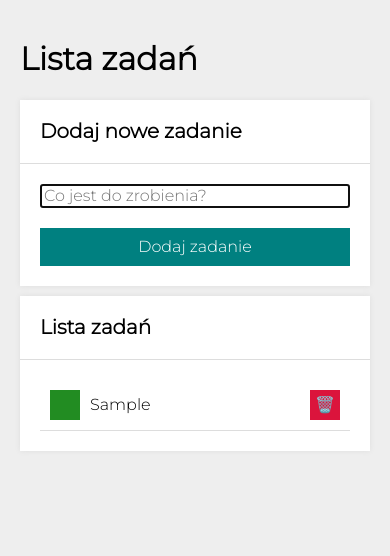
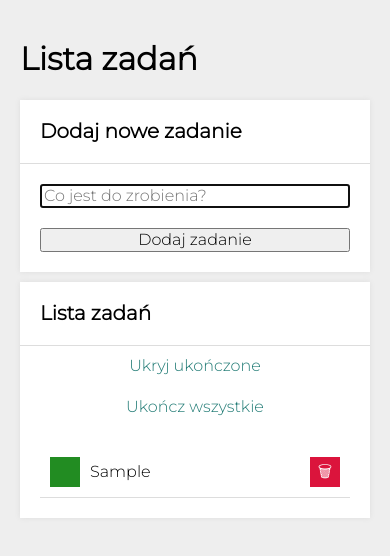
Before and after one commit to switaczaleksandra/to-do-list, a plain HTML site: page index.html in a window 390 px wide. Both pictures are taken after typing "Sample" into the empty fields and a click on the button "Dodaj zadanie". Drawn offline with nearby package versions, Linux system fonts and the light colour scheme.

Commit message:
immutability edit

```diff
--- /dev/null
+++ b/css/buttons.css
@@ -0,0 +1,33 @@
+.buttons {
+    margin: auto 0;
+    display: flex;
+    flex-wrap: wrap;
+}
+
+.buttons__button {
+    background-color: transparent;
+    color: #217b75;
+    border: none;
+    transition: color 0.3s;
+    cursor: pointer;
+}
+
+@media (max-width: 767px) {
+    .buttons__button {
+        flex-basis: 100%;
+        margin: 10px;
+    }
+}
+
+.buttons__button:hover {
+    color: #4daca6;
+}
+
+.buttons__button:active {
+    color: #53d4cb;
+}
+
+.buttons__button:disabled {
+    color: #ccc;
+    cursor: : not-allowed;
+}
--- a/css/form.css
+++ b/css/form.css
@@ -1,31 +1,32 @@
 .form {
     display: grid;
+    grid-gap: 20px;
     grid-template-columns: 1fr auto;
-    grid-gap: 20px;
+
 }
 
-@media(max-width: 767px) {
+@media (max-width: 767px) {
     .form {
         grid-template-columns: 1fr;
     }
 }
 
-.form__input {
-    padding: 10px;
-    border: 1px solid #ddd
+.form_newTask {
+    border: 1px #607D8B;
+    height: 35px;
+    width: 100%;
 }
 
-.form__button {
-    padding: 10px;
-    background: hsl(180, 100%, 25%);
+.form_button {
+    background-color: teal;
     color: white;
-    border: none
+    border: none;
+    transition: 1s;
+    cursor: pointer;
+
 }
 
-.form__button:hover {
-    background: hsl(180, 100%, 30%);
+.form_button:hover {
+    background: rgba(0, 128, 128, 0.952);
+    transform: scale(1.5);
 }
-
-.form__button:active {
-    background: hsl(180, 100%, 35%);
-}
--- a/css/section.css
+++ b/css/section.css
@@ -9,6 +9,23 @@
     padding: 20px;
     margin: 0;
     border-bottom: 1px solid #ddd;
+    display: grid;
+    grid-template-columns: auto auto;
+    grid-gap: 20px;
+    justify-content: space-between;
+    align-items: center;
+    padding: 20px;
+}
+
+@media(max-width: 767px) {
+    .section__header {
+        grid-template-columns: 1fr;
+    }
+}
+
+.section__title {
+    font-size: 20px;
+    margin: 0;
 }
 
 .section__body {
--- a/css/tasks.css
+++ b/css/tasks.css
@@ -13,6 +13,10 @@
     border-bottom: 1px solid #ddd;
 }
 
+.tasks__item--hidden {
+    display: none;
+}
+
 .tasks__content--done {
     text-decoration: line-through;
 }
@@ -23,6 +27,7 @@
     width: 30px;
     height: 30px;
     padding: 0;
+    transition: background 0.3s;
 }
 
 .tasks__button--toggleDone {
--- a/index.html
+++ b/index.html
@@ -11,6 +11,7 @@
   <link href="css/section.css" rel="stylesheet">
   <link href="css/form.css" rel="stylesheet">
   <link href="css/tasks.css" rel="stylesheet">
+  <link href="css/buttons.css" rel="stylesheet">
   <link rel="stylesheet" href="https://cdnjs.cloudflare.com/ajax/libs/normalize/8.0.1/normalize.css"
     integrity="sha512-oHDEc8Xed4hiW6CxD7qjbnI+B07vDdX7hEPTvn9pSZO1bcRqHp8mj9pyr+8RVC2GmtEfI2Bi9Ke9Ass0as+zpg=="
     crossorigin="anonymous" referrerpolicy="no-referrer" />
@@ -35,6 +36,8 @@
     </section>
     <section class="section">
       <h2 class="section__header">Lista zadań</h2>
+      <div class="buttons js-buttons">
+      </div>
       <div class="section__body">
         <ul class="tasks js-tasks"></ul>
       </div>
--- a/js/script.js
+++ b/js/script.js
@@ -1,18 +1,50 @@
 {
-    const tasks = [];
+    let tasks = [];
+    let hideDoneTasks = false;
 
     const removeTask = (taskIndex) => {
-        tasks.splice(taskIndex, 1);
+        tasks = [
+            ...tasks.slice(0, taskIndex),
+            ...tasks.slice(taskIndex + 1),
+        ];
+
         render();
     };
 
     const toggleTaskDone = (taskIndex) => {
-        tasks[taskIndex].done = !tasks[taskIndex].done;
+        tasks = [
+            ...tasks.slice(0, taskIndex),
+            {
+                ...tasks[taskIndex],
+                done: !tasks[taskIndex].done,
+            },
+            ...tasks.slice(taskIndex + 1),
+        ];
+
         render();
     };
 
     const addNewTask = (newTaskContent) => {
-        tasks.push({ content: newTaskContent });
+        tasks = [
+            ...tasks,
+            { content: newTaskContent },
+        ];
+
+        render();
+    };
+
+    const toggleHideDoneTasks = () => {
+        hideDoneTasks = !hideDoneTasks;
+
+        render();
+    };
+
+    const markAllTasksDone = () => {
+        tasks = tasks.map((task) => ({
+            ...task,
+            done: true,
+        }));
+
         render();
     };
 
@@ -36,31 +68,69 @@
         });
     };
 
-    const render = () => {
-        let tasksListHTMLContent = "";
+    const renderTasks = () => {
+        const taskToHTML = task => `
+            <li class="
+                tasks__item${task.done && hideDoneTasks ? " tasks__item--hidden" : ""} js-tasks
+            ">
+                <button class="tasks__button tasks__button--toggleDone js-toggleDone">
+                    ${task.done ? "✓" : ""}
+                </button>
+                <span class="tasks__content${task.done ? " tasks__content--done" : ""}">
+                    ${task.content}
+                </span>
+                <button class="tasks__button tasks__button--remove js-remove">
+                🗑
+                </button>
+            </li >
+    `
+        const tasksElement = document.querySelector(".js-tasks");
+        tasksElement.innerHTML = tasks.map(taskToHTML).join("");
+    };
 
-        for (const task of tasks) {
-            tasksListHTMLContent += `
-        <li
-        class="tasks__item js-task">
+    const renderButtons = () => {
+        const buttonsElement = document.querySelector(".js-buttons");
 
-        <button class="tasks__button tasks__button--toggleDone js-toggleDone">
-        ${task.done ? "✔️" : ""}
-        </button>
-
-        <span class="tasks__content${task.done ? " tasks__content--done" : ""}">${task.content}
-        </span>
-        <button class="tasks__button tasks__button--remove js-remove">
-        🗑️
-        </button>
-        </li>
-        `;
+        if (!tasks.length) {
+            buttonsElement.innerHTML = "";
+            return;
         };
 
-        document.querySelector(".js-tasks").innerHTML = tasksListHTMLContent;
 
+        buttonsElement.innerHTML = `
+        <button class="buttons__button js-toggleHideDoneTasks">
+            ${hideDoneTasks ? "Pokaż" : "Ukryj"} ukończone
+        </button>
+        <button
+            class="buttons__button js-markAllDone"
+            ${tasks.every(({ done }) => done) ? "disabled" : ""}
+        >
+            Ukończ wszystkie
+        </button>
+    `;
+    };
+
+    const bindButtonsEvents = () => {
+        const markAllDoneButton = document.querySelector(".js-markAllDone");
+
+        if (markAllDoneButton) {
+            markAllDoneButton.addEventListener("click", markAllTasksDone);
+        }
+
+        const toggleHideDoneTasksButton = document.querySelector(".js-toggleHideDoneTasks");
+
+        if (toggleHideDoneTasksButton) {
+            toggleHideDoneTasksButton.addEventListener("click", toggleHideDoneTasks);
+        }
+    };
+
+    const render = () => {
+        renderTasks();
         bindRemoveEvents();
         bindToggleDoneEvents();
+
+        renderButtons();
+        bindButtonsEvents();
     };
 
     const onFormSubmit = (event) => {
@@ -85,5 +155,4 @@
     };
 
     init();
-
 }
```
Lines whose indentation alone changed are shown as unchanged.
